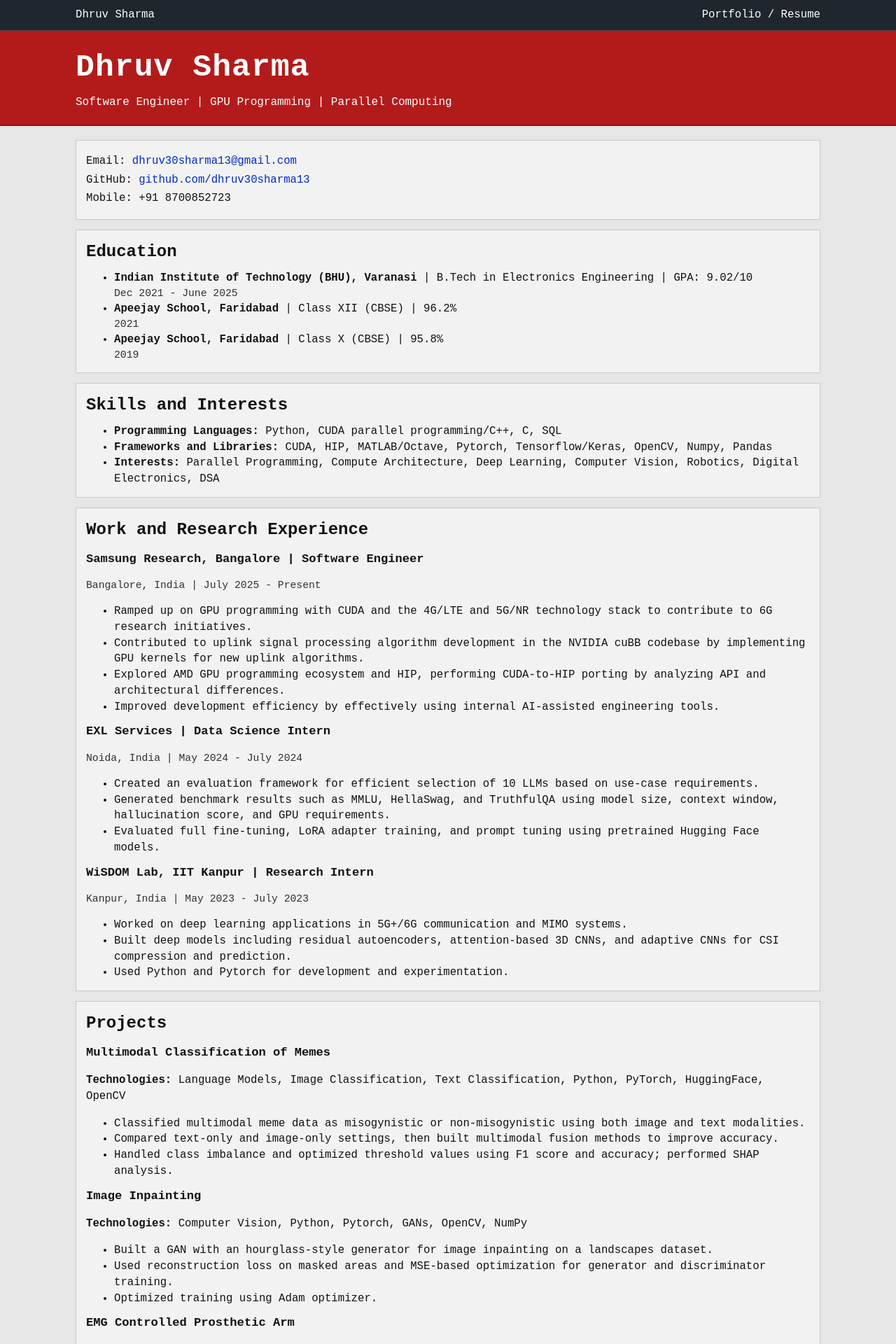
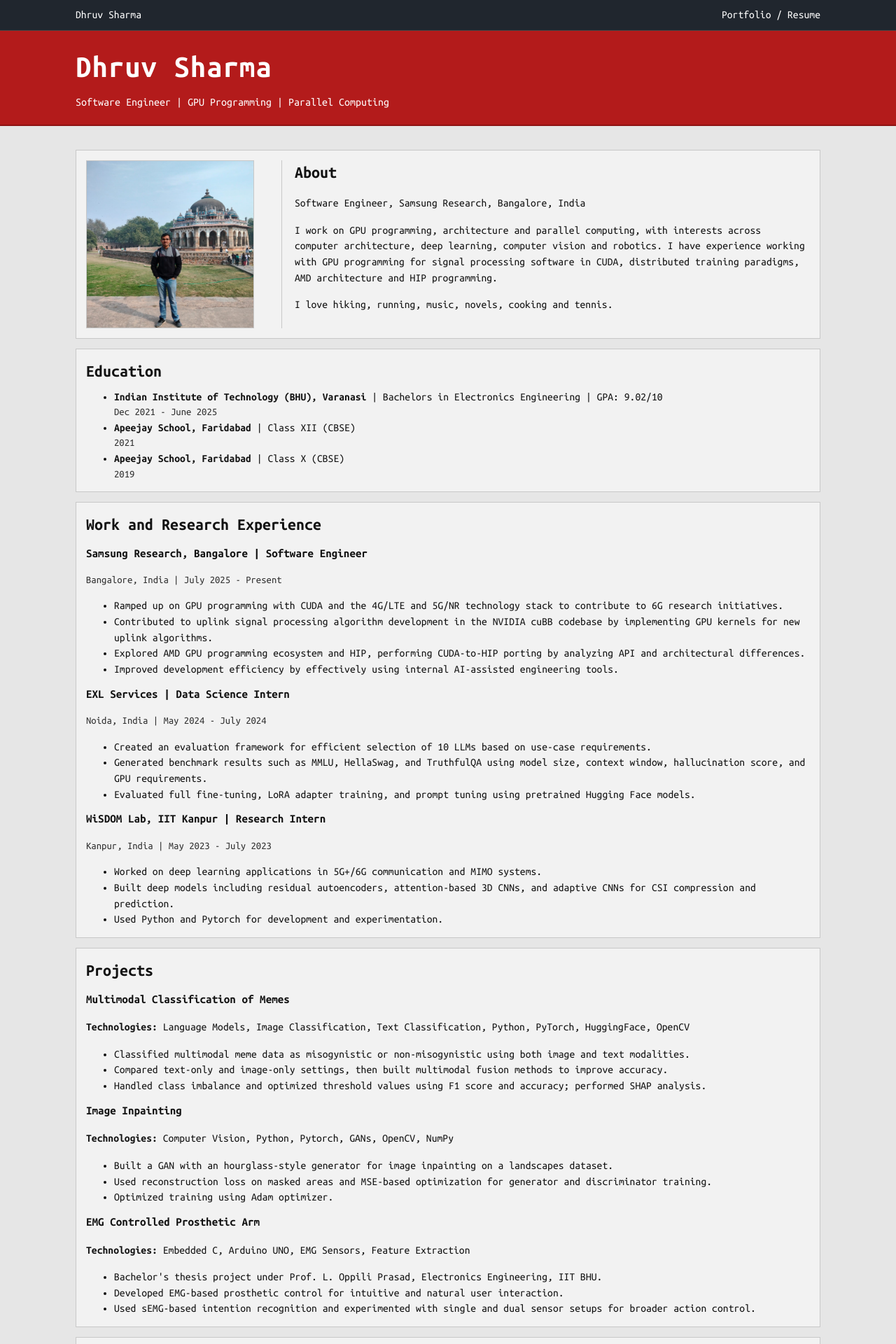
Before and after one commit to dhruv30sharma13/dhruv30sharma13.github.io, an MkDocs documentation site: the page built from docs/index.md, in a window 1280 px wide. Shown: the top 1920 px of the page at 70% size. Built offline with MkDocs 1.6.1, drawn with Linux system fonts in a browser that asks for light colours; some of the changed text lies outside the part shown.

Commit message:
Refined + added warm up page

```diff
--- a/docs/index.md
+++ b/docs/index.md
@@ -6,36 +6,33 @@
 tagline: Software Engineer | GPU Programming | Parallel Computing
 ---
 
-<section class="resume-intro">
-  <p>Email: <a href="mailto:dhruv30sharma13@gmail.com">dhruv30sharma13@gmail.com</a></p>
-  <p>GitHub: <a href="https://github.com/dhruv30sharma13" target="_blank" rel="noopener noreferrer">github.com/dhruv30sharma13</a></p>
-  <p>Mobile: +91 8700852723</p>
+<section class="resume-section portfolio-overview">
+  <aside class="profile-panel">
+    <img class="profile-image" src="me.jpeg" alt="Dhruv Sharma">
+  </aside>
+  <div class="portfolio-summary">
+    <h2>About</h2>
+    <p>Software Engineer, Samsung Research, Bangalore, India</p>
+    <p>I work on GPU programming, architecture and parallel computing, with interests across computer architecture, deep learning, computer vision and robotics. I have experience working with GPU programming for signal processing software in CUDA, distributed training paradigms, AMD architecture and HIP programming.</p>
+    <p>I love hiking, running, music, novels, cooking and tennis.</p>
+  </div>
 </section>
 
 <section class="resume-section">
   <h2>Education</h2>
   <ul>
     <li>
-      <strong>Indian Institute of Technology (BHU), Varanasi</strong> | B.Tech in Electronics Engineering | GPA: 9.02/10
+      <strong>Indian Institute of Technology (BHU), Varanasi</strong> | Bachelors in Electronics Engineering | GPA: 9.02/10
       <span class="meta">Dec 2021 - June 2025</span>
     </li>
     <li>
-      <strong>Apeejay School, Faridabad</strong> | Class XII (CBSE) | 96.2%
+      <strong>Apeejay School, Faridabad</strong> | Class XII (CBSE)
       <span class="meta">2021</span>
     </li>
     <li>
-      <strong>Apeejay School, Faridabad</strong> | Class X (CBSE) | 95.8%
+      <strong>Apeejay School, Faridabad</strong> | Class X (CBSE)
       <span class="meta">2019</span>
     </li>
-  </ul>
-</section>
-
-<section class="resume-section">
-  <h2>Skills and Interests</h2>
-  <ul>
-    <li><strong>Programming Languages:</strong> Python, CUDA parallel programming/C++, C, SQL</li>
-    <li><strong>Frameworks and Libraries:</strong> CUDA, HIP, MATLAB/Octave, Pytorch, Tensorflow/Keras, OpenCV, Numpy, Pandas</li>
-    <li><strong>Interests:</strong> Parallel Programming, Compute Architecture, Deep Learning, Computer Vision, Robotics, Digital Electronics, DSA</li>
   </ul>
 </section>
 
@@ -111,7 +108,7 @@
   <p>CSO-101 Computer Programming, CSO-102 Data Structures and Algorithms, MA-101 and MA-102 Engineering Mathematics I and II, MA-202 Probability and Statistics, EC-323 Embedded System Design, EC-313 Digital Signal Processing, CSE-342 Intelligent Computing, CSE-363 Information Retrieval, EC-413 Information Theory.</p>
 </section>
 
-<section class="resume-section">
+<!-- <section class="resume-section">
   <h2>Achievements</h2>
   <ol>
     <li>Received Samsung Excellence Award for Q4 2025, and Spot Award for quick ramp-up and contributions in February 2025.</li>
@@ -119,7 +116,7 @@
     <li>Secured 1st position among 30+ teams in Mosaic'23, a computer vision event under Udyam'23 at IIT (BHU).</li>
     <li>Secured AIR 2367 in JEE Advanced among more than 1 million candidates.</li>
   </ol>
-</section>
+</section> -->
 
 <section class="resume-section">
   <h2>Publications</h2>
--- a/theme/css/styles.css
+++ b/theme/css/styles.css
@@ -23,7 +23,7 @@
 body {
   background: var(--bg);
   color: var(--text);
-  font-family: "Courier New", Courier, "Lucida Console", monospace;
+  font-family: "Ubuntu Mono", "Courier New", Courier, "Lucida Console", monospace;
   line-height: 1.45;
 }
 
@@ -94,6 +94,105 @@
 
 .resume-intro p {
   margin: 4px 0;
+}
+
+.portfolio-overview {
+  display: grid;
+  grid-template-columns: minmax(210px, 280px) minmax(0, 1fr);
+  gap: 18px;
+  align-items: stretch;
+}
+
+.profile-panel {
+  border-right: 1px solid var(--border);
+  display: flex;
+  flex-direction: column;
+  gap: 10px;
+  padding-right: 18px;
+}
+
+.image-placeholder,
+.profile-image {
+  aspect-ratio: 1;
+  max-width: 240px;
+  width: 100%;
+}
+
+.image-placeholder {
+  align-items: center;
+  background: #dedede;
+  border: 1px dashed #777777;
+  color: #444444;
+  display: flex;
+  font-size: 1.1rem;
+  justify-content: center;
+}
+
+.profile-image {
+  border: 1px solid var(--border);
+  display: block;
+  object-fit: cover;
+}
+
+.profile-role,
+.profile-location {
+  margin: 0;
+}
+
+.profile-role {
+  font-weight: 700;
+}
+
+.portfolio-summary {
+  min-width: 0;
+}
+
+.portfolio-summary p:last-child {
+  margin-bottom: 0;
+}
+
+.contact-card {
+  text-align: center;
+}
+
+.contact-icons {
+  display: flex;
+  flex-wrap: wrap;
+  gap: 16px;
+  justify-content: center;
+  margin-top: 8px;
+}
+
+.contact-icon {
+  align-items: center;
+  background: #ffffff;
+  border: 1px solid var(--border);
+  color: var(--text);
+  display: inline-flex;
+  font-size: 1.05rem;
+  font-weight: 700;
+  height: 56px;
+  justify-content: center;
+  min-width: 56px;
+  padding: 0 12px;
+}
+
+.contact-icon:hover,
+.contact-icon:focus-visible {
+  background: var(--nav-bg);
+  text-decoration: none;
+}
+
+.sr-only {
+  clip: rect(0, 0, 0, 0);
+  border: 0;
+  height: 1px;
+  margin: -1px;
+  overflow: hidden;
+  padding: 0;
+  position: absolute;
+  white-space: nowrap;
+  width: 1px;
 }
 
 h2 {
@@ -198,6 +297,15 @@
   margin-top: 5px;
 }
 
+.blog-image {
+  border: 1px solid var(--border);
+  display: block;
+  height: auto;
+  margin: 16px auto 0;
+  max-width: 720px;
+  width: 100%;
+}
+
 .meta {
   display: block;
   color: #303030;
@@ -241,6 +349,17 @@
     align-items: flex-start;
   }
 
+  .portfolio-overview {
+    grid-template-columns: 1fr;
+  }
+
+  .profile-panel {
+    border-right: 0;
+    border-bottom: 1px solid var(--border);
+    padding-bottom: 14px;
+    padding-right: 0;
+  }
+
   .blog-layout {
     grid-template-columns: 1fr;
   }
--- a/theme/main.html
+++ b/theme/main.html
@@ -28,6 +28,9 @@
   <link rel="canonical" href="{{ page.canonical_url }}">
   {% endif -%}
   <title>{% if is_blog_page and generated_title %}{{ generated_title }} | {{ config.site_name }}{% elif page and page.meta.html_title %}{{ page.meta.html_title }}{% elif page and page.title %}{{ page.title }} | {{ config.site_name }}{% else %}{{ config.site_name }}{% endif %}</title>
+  <link rel="preconnect" href="https://fonts.googleapis.com">
+  <link rel="preconnect" href="https://fonts.gstatic.com" crossorigin>
+  <link rel="stylesheet" href="https://fonts.googleapis.com/css2?family=Ubuntu+Mono:wght@400;700&display=swap">
   <link rel="stylesheet" href="{{ 'css/styles.css'|url }}">
 </head>
 <body>
@@ -50,8 +53,8 @@
   {% set page_links = config.extra.page_links.get(page_src, {}) if page_src else {} -%}
   {% set blog_root = config.extra.page_links.get('technical-blogs/index.md', {}) -%}
   <main class="page-content">
-    <div class="container{% if is_blog_page and not is_blog_index_page %} blog-layout{% endif %}">
-      {% if is_blog_page and not is_blog_index_page -%}
+    <div class="container{% if is_blog_page %} blog-layout{% endif %}">
+      {% if is_blog_page -%}
       <aside class="side-navigation" aria-label="Technical blog navigation">
         {% if blog_root.children -%}
         <div class="side-navigation-tree">
@@ -65,14 +68,14 @@
 
       {{ page.content }}
 
-      {% if is_blog_index_page and page_links.children -%}
+      {% if is_blog_index_page and page_src != 'technical-blogs/index.md' and page_links.children -%}
       <section class="resume-section">
         <h2>Contents</h2>
         {{ render_page_tree(page_links.children, 'content-tree') }}
       </section>
       {% endif -%}
 
-      {% if is_blog_page and not is_blog_index_page -%}
+      {% if is_blog_page -%}
       </div>
       {% endif -%}
     </div>
```
Also changed, not shown: docs/contact.md (+21 -4 lines), docs/technical-blogs/index.md (+9 -3 lines), docs/me.jpeg (added), docs/technical-blogs/warm-up-img.png (added).
